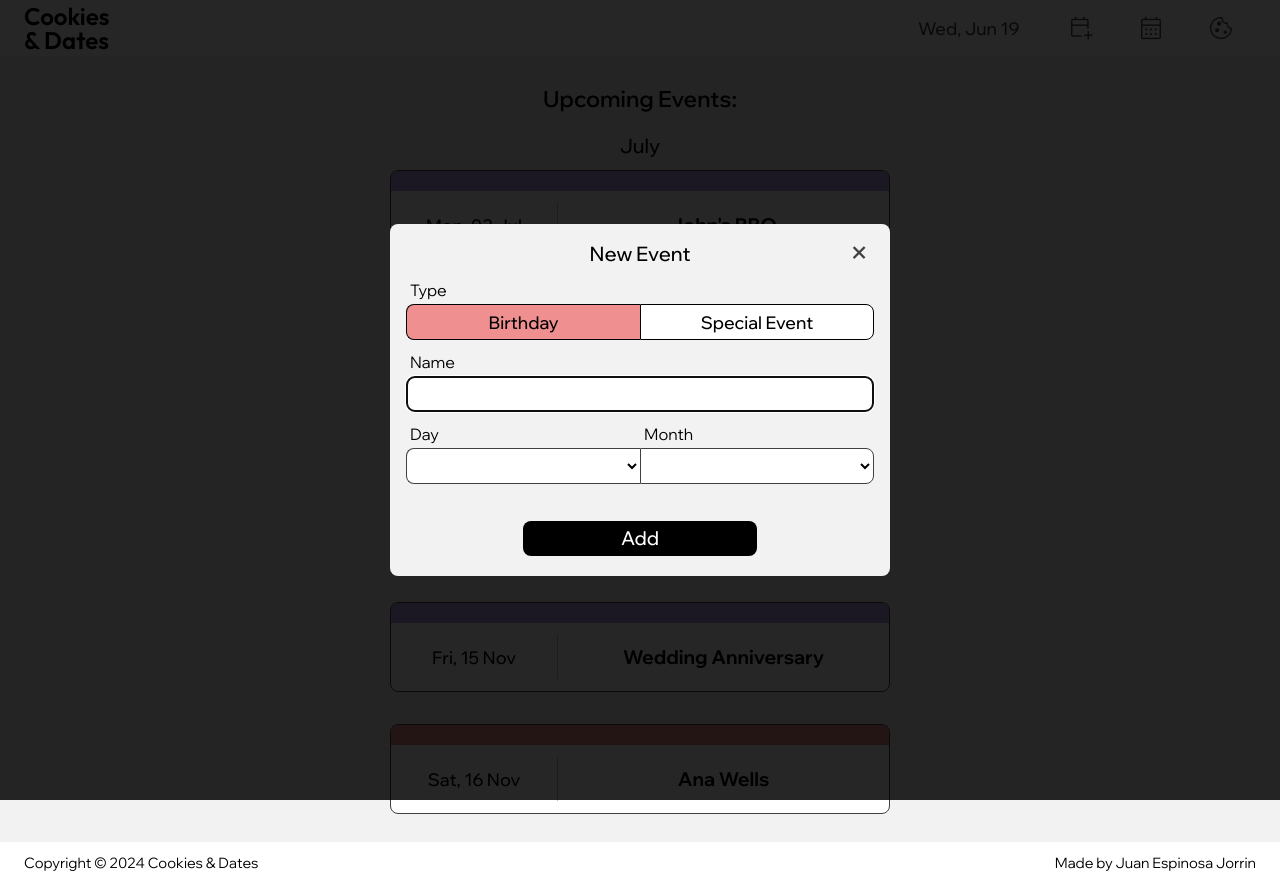
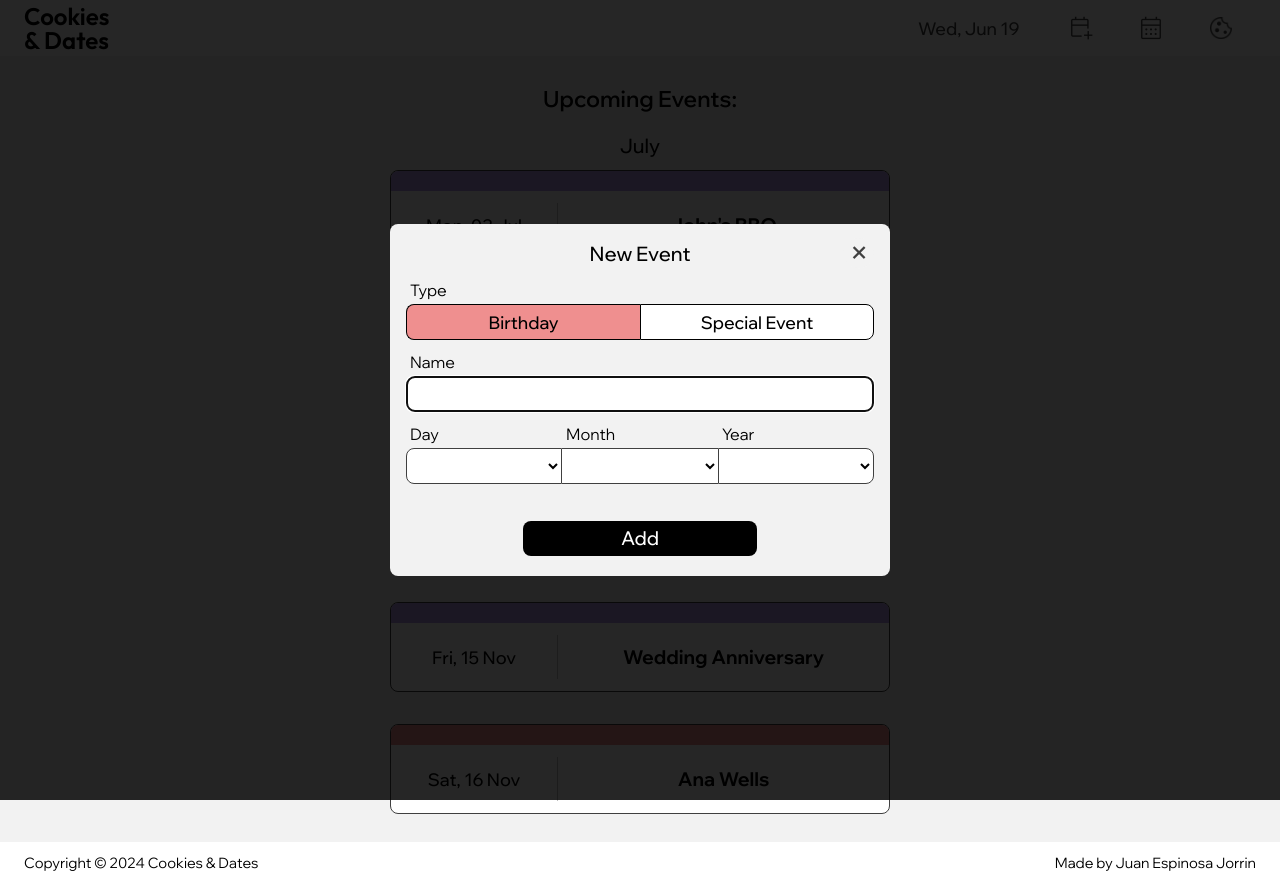
Before and after one commit to juanej88/cookies-dates, a React (Create React App) app: page / in a window 1280 px wide. Both pictures are taken after a click on the button "calendar_add_on". Built offline with nearby package versions, Linux system fonts and the light colour scheme.

Commit message:
Add Year to the Modal component

```diff
--- a/src/assets/styles/Modal.css
+++ b/src/assets/styles/Modal.css
@@ -88,8 +88,8 @@ legend {
 
 /* Hides the radio inputs */
 input.event-options {
-  visibility: hidden;
   position: absolute;
+  border: none;
   width: 0;
   height: 0;
 }
@@ -138,39 +138,38 @@ input, select {
   border: 1px solid hsl(0, 0%, 25%);
   border-radius: 0.5rem;
   font-family: "Wix Madefor Display", sans-serif;
+  font-size: 1.1rem;
+  font-weight: 500;
   text-align: center;
-}
-
-input {
-  font-size: 1.2rem;
-  font-weight: 700;
 }
 
 select {
   font-size: 1.1rem;
   font-weight: 500;
-  width: 50%;
   cursor: pointer;
   text-align-last: center;
 }
 
 #date {
-  display: flex;
-  justify-content: space-between;
-  flex-wrap: wrap;
+  display: grid;
+  grid-template-columns: 1fr 1fr 1fr;
+
 }
 
 #date > label {
-  width: 50%;
   order: -1;
 }
 
 #day {
   border-radius: 0.5rem 0 0 0.5rem;
-  border-right: none;
 }
 
 #month {
+  border-width: 1px 0;
+  border-radius: 0;
+}
+
+#year {
   border-radius: 0 0.5rem 0.5rem 0;
 }
 
--- a/src/components/Modal.jsx
+++ b/src/components/Modal.jsx
@@ -19,9 +19,9 @@ const Modal = (props) => {
   const [formData, setFormData] = useState({
     event: 'birthday',
     name: '',
-    date: '',
+    day: '',
     month: '',
-    day: '',
+    year: '',
   });
 
   const updateFormData = (e) => {
@@ -50,8 +50,17 @@ const Modal = (props) => {
 
   };
 
+  const getDays = () => {
+    const daysElements = [<option key='no-day' value=''></option>];
+    for(let i = 1; i <= 31; i++) {
+      const num = i < 10 ? `0${i}` : i;
+      daysElements.push(<option key={num} value={num}>{i}</option>);
+    };
+    return daysElements;
+  };
+
   const getMonths = () => {
-    const months = ['January', 'February', 'March', 'April', 'May', 'June', 'July', 'August', 'September', 'October', 'November', 'December'];
+    const months = ['Jan', 'Feb', 'Mar', 'Apr', 'May', 'Jun', 'Jul', 'Aug', 'Sep', 'Oct', 'Nov', 'Dec'];
     const monthsElements = months.map((month, idx) => {
       const num = idx < 9 ? `0${idx + 1}` : idx + 1
       return <option key={num} value={num}>{month}</option>;
@@ -60,14 +69,25 @@ const Modal = (props) => {
     return monthsElements;
   };
 
-  const getDays = () => {
-    const daysElements = [];
-    for(let i = 1; i <= 31; i++) {
+  //it renders if the user selects a Special Event
+  const getFutureYears = () => {
+    const yearsElements = [];
+    const year = new Date().getFullYear();
+    for(let i = year + 4; i >= year + 1; i--) {
       const num = i < 10 ? `0${i}` : i;
-      daysElements.push(<option key={num} value={num}>{i}</option>);
+      yearsElements.push(<option key={num} value={num}>{i}</option>);
     };
-    daysElements.unshift(<option key='no-day' value=''></option>);
-    return daysElements;
+    return yearsElements;
+  };
+
+  const getPrevYears = () => {
+    const yearsElements = [<option key='no-day' value=''></option>];
+    const year = new Date().getFullYear();
+    for(let i = year; i >= year - 110; i--) {
+      const num = i < 10 ? `0${i}` : i;
+      yearsElements.push(<option key={num} value={num}>{i}</option>);
+    };
+    return yearsElements;
   };
 
   const saveDate = (e) => {
@@ -112,6 +132,11 @@ const Modal = (props) => {
           <select name="month" id="month" value={formData.month} onChange={updateFormData} required>
             {getMonths()}
           </select>
+          <label htmlFor='year'>Year</label>
+          <select name="year" id="year" value={formData.year} onChange={updateFormData} required>
+            {formData.event === 'special' && getFutureYears()}
+            {getPrevYears()}
+          </select>
         </fieldset>
 
         <button type='submit' id='save-date'>
```
